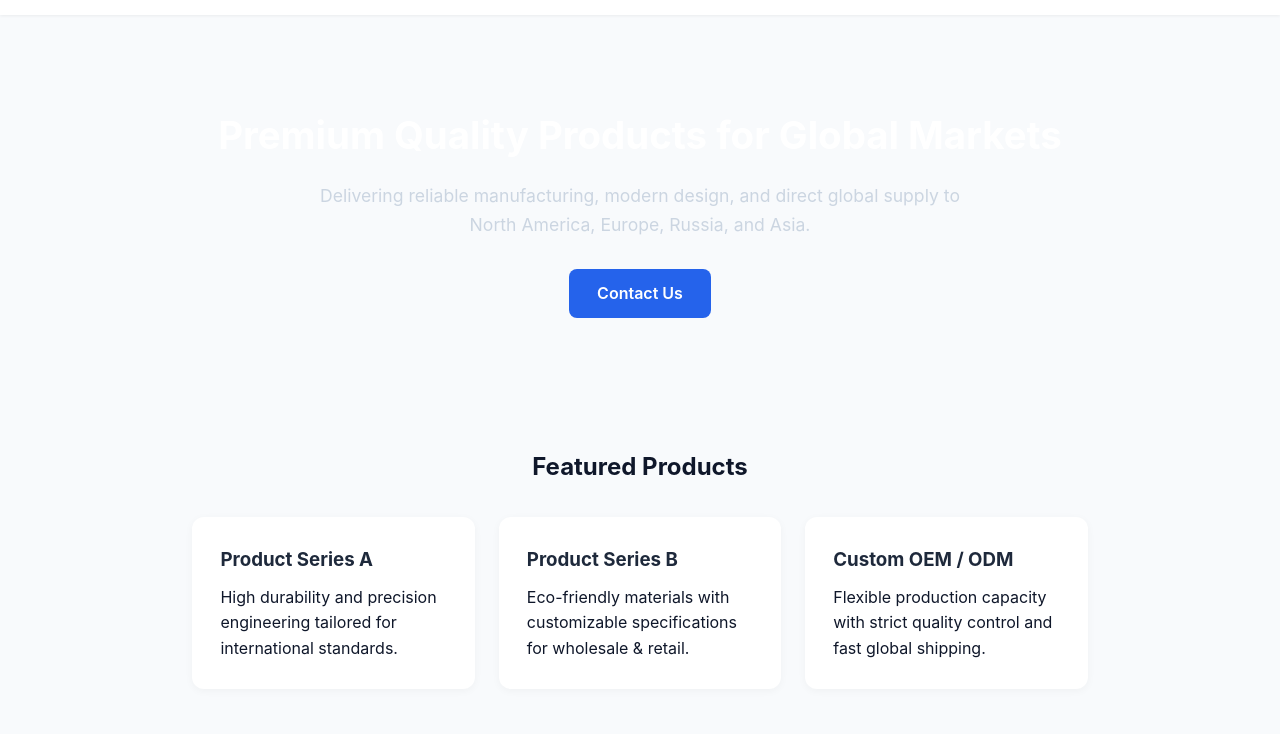
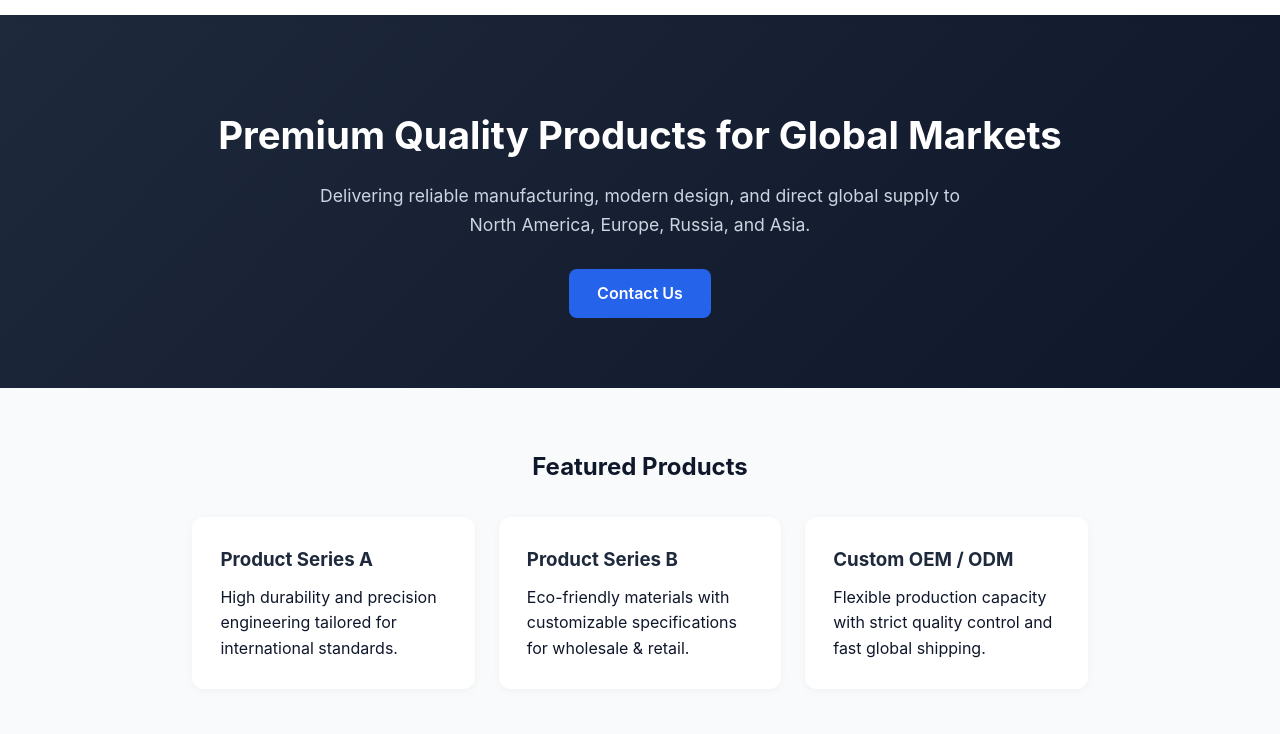
Before and after one commit to miyeezo/mywebsite, a plain HTML site: page index.html in a window 1280 px wide. Shown: the part 66-800 px from the top of the page. Drawn offline with Linux system fonts and the light colour scheme.

Commit message:
Update index.html

```diff
--- a/index.html
+++ b/index.html
@@ -11,7 +11,7 @@
     .logo { font-size: 1.3rem; font-weight: 700; color: #2563eb; }
     .lang-btns button { margin-left: 8px; padding: 6px 12px; border: 1px solid #cbd5e1; background: #fff; border-radius: 6px; cursor: pointer; font-size: 0.85rem; }
     .lang-btns button.active { background: #2563eb; color: #fff; border-color: #2563eb; }
-    .hero { text-align: center; padding: 90px 8% 70px; background: lin45ear-gradient(135deg, #1e293b 0%, #0f172a 100%); color: #fff; }
+    .hero { text-align: center; padding: 90px 8% 70px; background: linear-gradient(135deg, #1e293b 0%, #0f172a 100%); color: #fff; }
     .hero h1 { font-size: 2.4rem; margin-bottom: 16px; }
     .hero p { font-size: 1.1rem; color: #cbd5e1; max-width: 650px; margin: 0 auto 30px; }
     .btn { display: inline-block; padding: 12px 28px; background: #2563eb; color: #fff; text-decoration: none; border-radius: 8px; font-weight: 600; }
```
